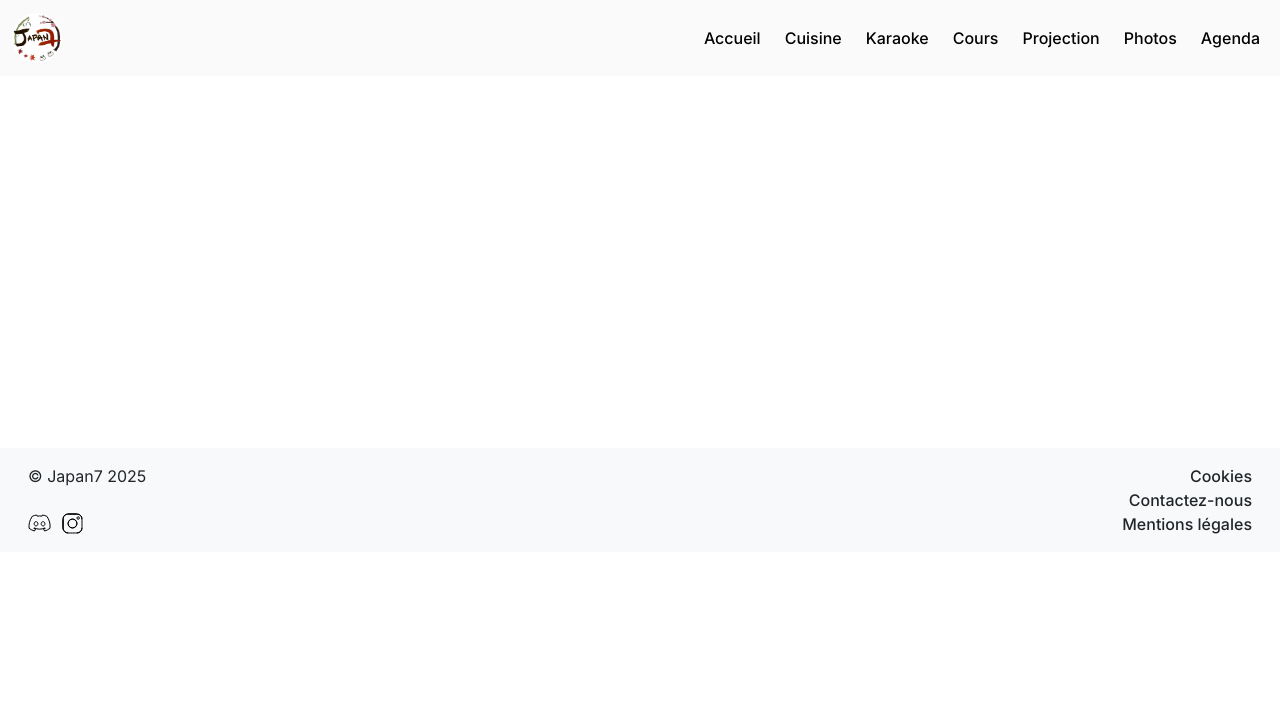
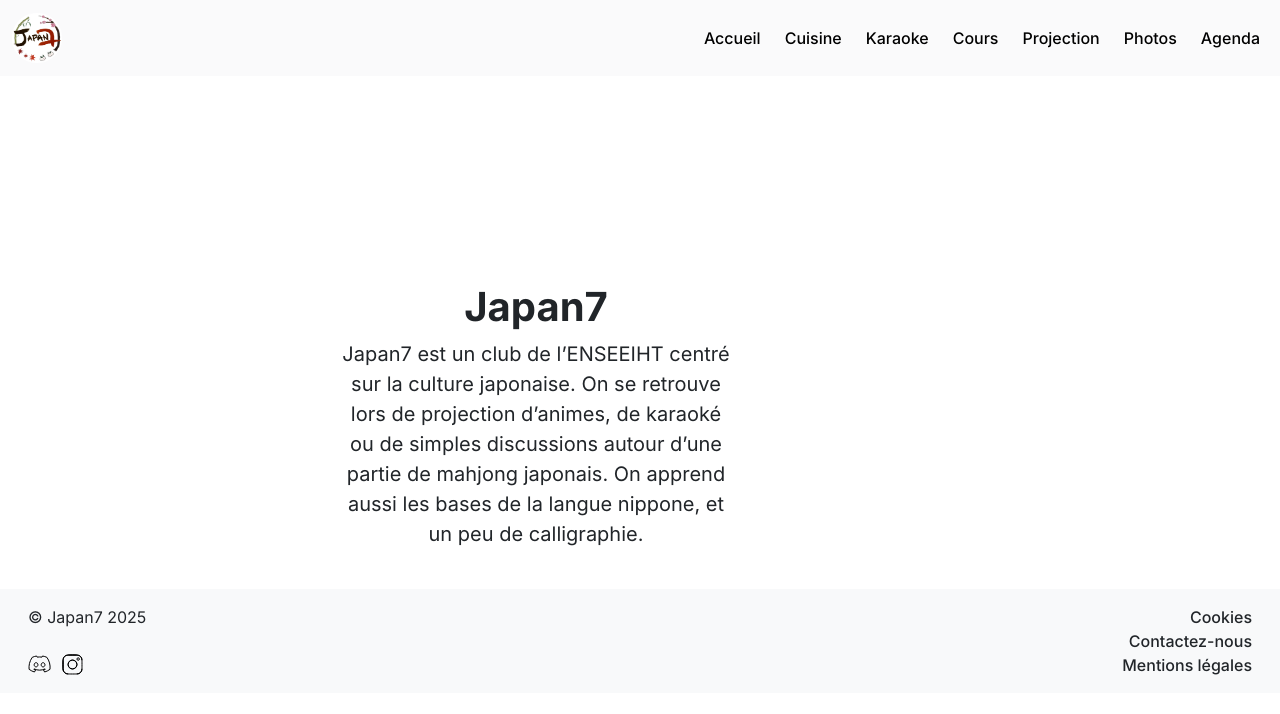
Before and after one commit to cyrianR/app-web-n7, a Vue app in the folder vue-app/: page / in a window 1280 px wide. Shown: the top 714 px of the page. Built offline with nearby package versions, Linux system fonts and the light colour scheme.

Commit message:
debut de page

```diff
--- /dev/null
+++ b/vue-app/src/components/Accueil.vue
@@ -0,0 +1,17 @@
+<script setup>
+</script>
+
+<template>
+    <div class="row">
+    <div class="col-lg-8">
+      <h1 class="fw-bold">Japan7</h1>
+      <p class="fs-5 text-justify" style="max-width: 600px;">
+        Japan7 est un club de l’ENSEEIHT centré sur la culture japonaise. On se retrouve lors de projection d’animes, de karaoké ou de simples discussions autour d’une partie de mahjong japonais.
+        On apprend aussi les bases de la langue nippone, et un peu de calligraphie.
+      </p>
+    </div>
+  </div>
+</template>
+
+<style scoped>
+</style>
--- a/vue-app/src/router.js
+++ b/vue-app/src/router.js
@@ -1,6 +1,11 @@
 import { createWebHistory, createRouter } from "vue-router";
 
 const routes =  [
+  {
+    path: "/",
+    name: "accueil",
+    component: () => import("./components/Accueil.vue")
+  },
   {
     path: "/tutorials",
     name: "tutorials",
```
